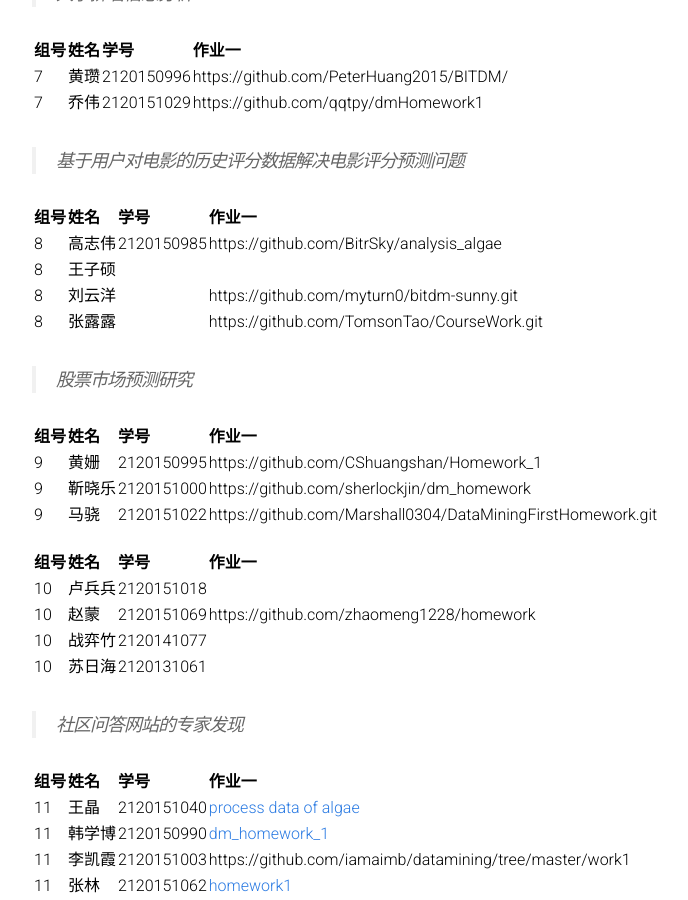
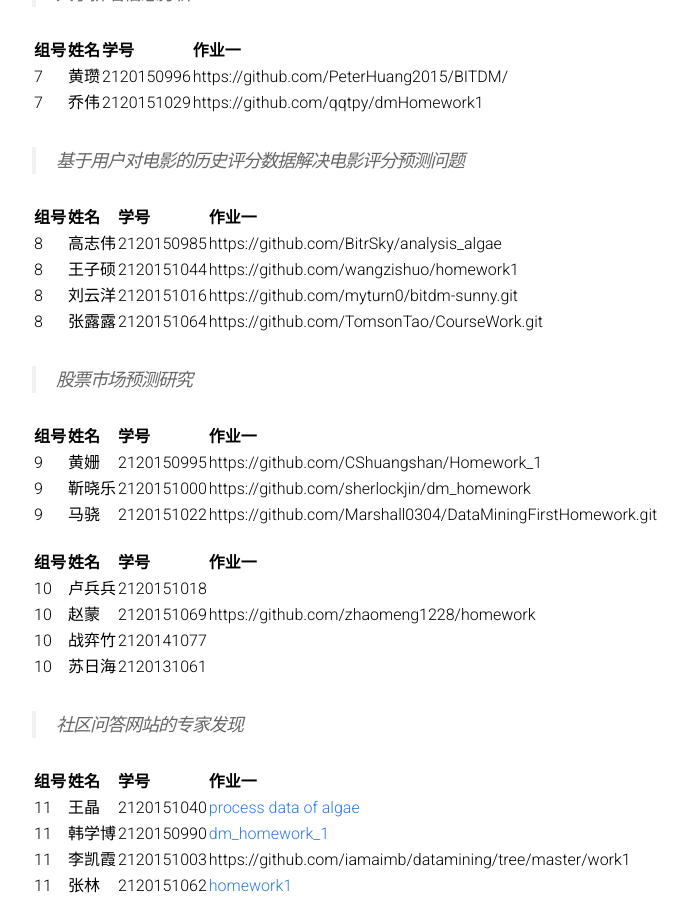
Before and after one commit to BITDM/bitdm.github.io, a Jekyll site: the page built from 2016/groups.md, in a window 1280 px wide and 900 px high, scrolled down 1397 px. Shown: the whole window, without its empty margins (208-896 px from the left). Built offline with Jekyll 4.4.1, drawn with Linux system fonts in a browser that asks for light colours.

Commit message:
Update groups.md

```diff
--- a/2016/groups.md
+++ b/2016/groups.md
@@ -66,9 +66,10 @@ permalink: /2016/groups/
 |组号|姓名|学号|作业一|
 |:-------------|:-------------|:-----|:-----|
 |8|高志伟|2120150985|https://github.com/BitrSky/analysis_algae
-|8|王子硕||
-|8|刘云洋||https://github.com/myturn0/bitdm-sunny.git
-|8|张露露||https://github.com/TomsonTao/CourseWork.git|
+|8|王子硕|2120151044|https://github.com/wangzishuo/homework1
+|8|刘云洋|2120151016|https://github.com/myturn0/bitdm-sunny.git
+|8|张露露|2120151064|https://github.com/TomsonTao/CourseWork.git|
+
 
 > 股票市场预测研究
 
```
